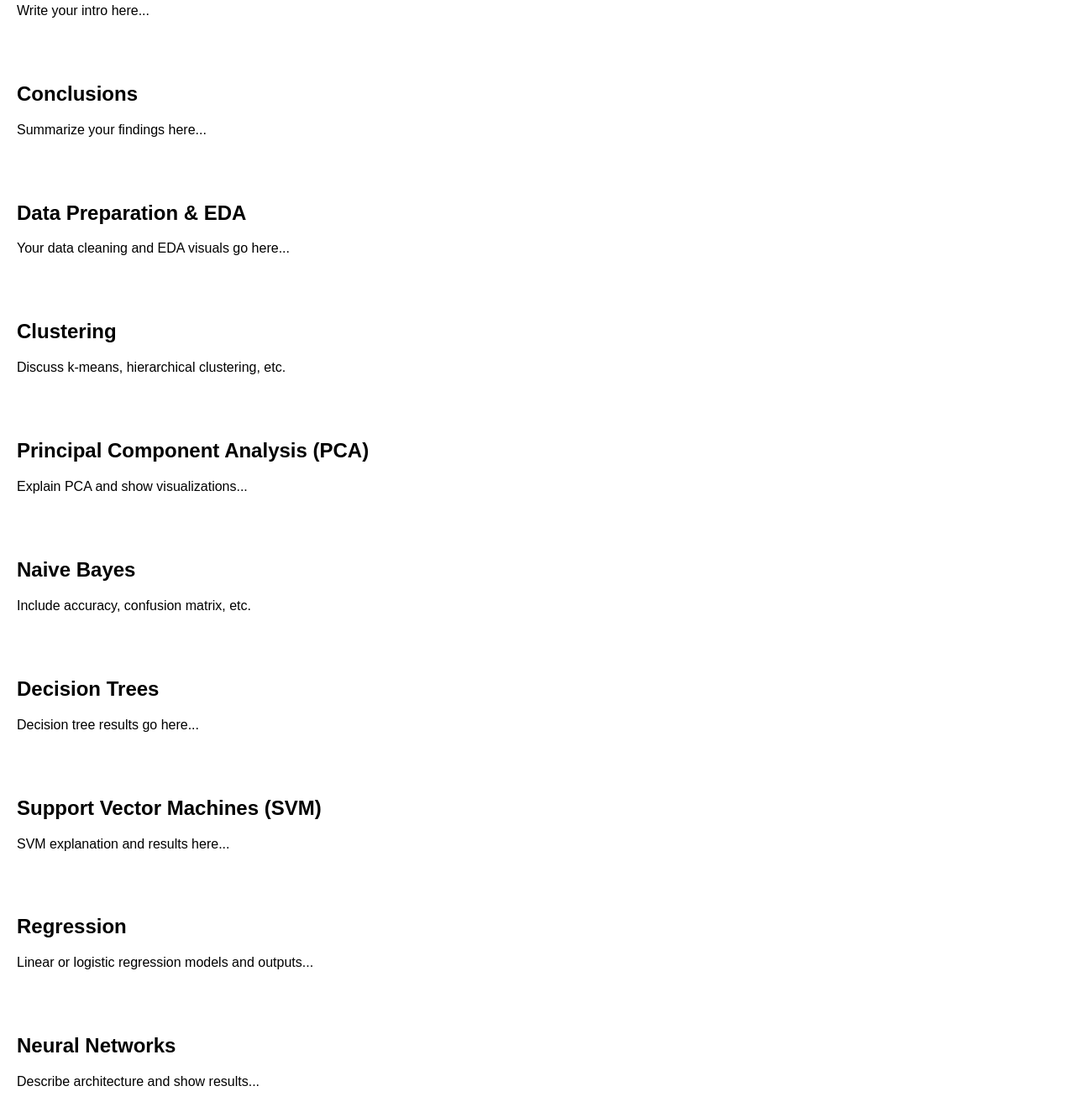
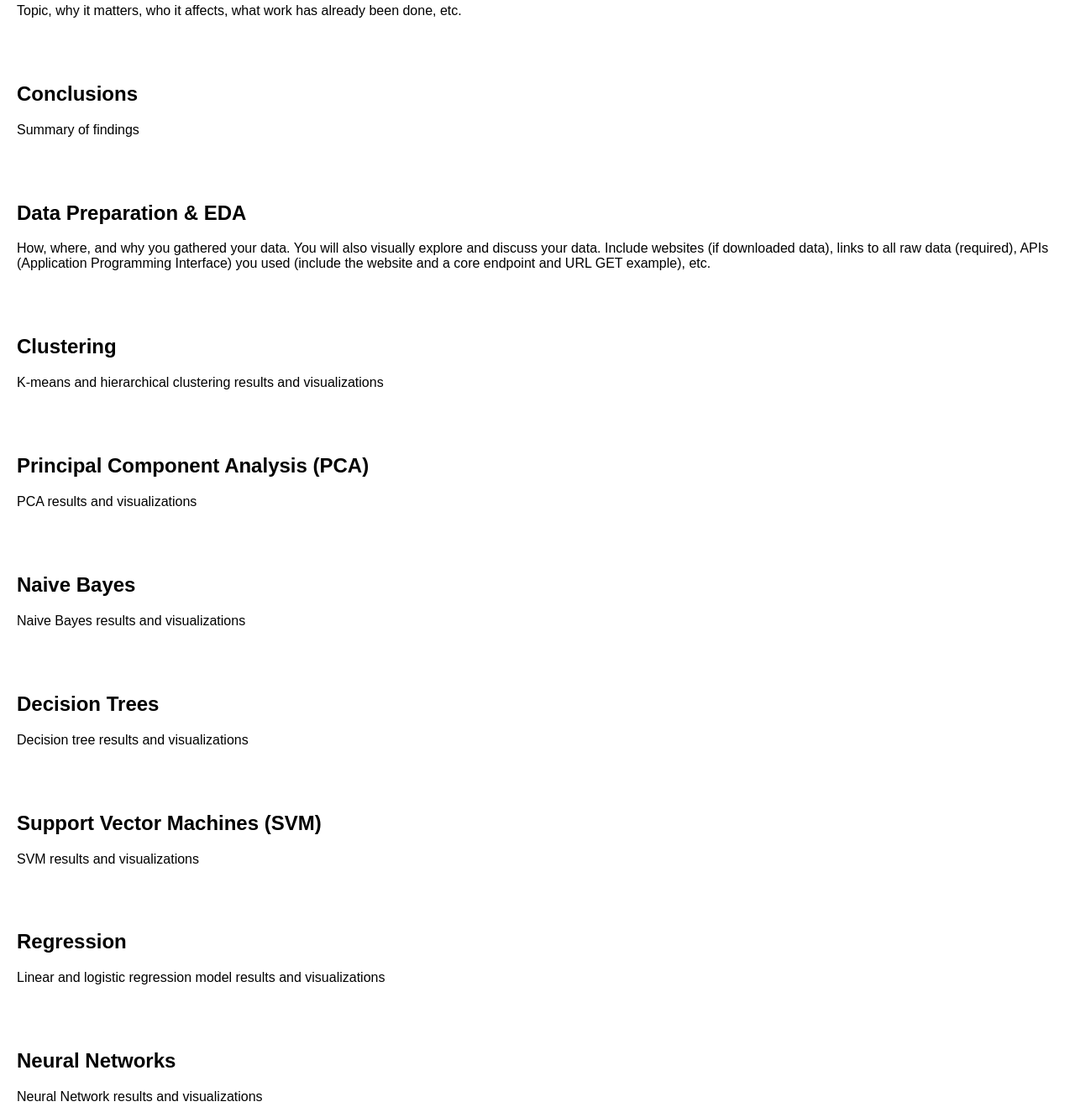
Before and after one commit to vt-art/NSCH-Machine-Learning-Project, a plain HTML site: page index.html in a window 1280 px wide. Shown: the part 130-1449 px from the top of the page at 84% size. Drawn offline with Linux system fonts and the light colour scheme.

Commit message:
Update index.html

```diff
--- a/index.html
+++ b/index.html
@@ -46,52 +46,52 @@
   <!-- Content Sections -->
   <section id="intro">
     <h2>Introduction</h2>
-    <p>Write your intro here...</p>
+    <p>Topic, why it matters, who it affects, what work has already been done, etc. </p>
   </section>
 
   <section id="conclusions">
     <h2>Conclusions</h2>
-    <p>Summarize your findings here...</p>
+    <p>Summary of findings</p>
   </section>
 
   <section id="eda">
     <h2>Data Preparation & EDA</h2>
-    <p>Your data cleaning and EDA visuals go here...</p>
+    <p>How, where, and why you gathered your data. You will also visually explore and discuss your data. Include websites (if downloaded data), links to all raw data (required), APIs (Application Programming Interface) you used (include the website and a core endpoint and URL GET example), etc.</p>
   </section>
 
   <section id="clustering">
     <h2>Clustering</h2>
-    <p>Discuss k-means, hierarchical clustering, etc.</p>
+    <p>K-means and hierarchical clustering results and visualizations</p>
   </section>
 
   <section id="pca">
     <h2>Principal Component Analysis (PCA)</h2>
-    <p>Explain PCA and show visualizations...</p>
+    <p>PCA results and visualizations</p>
   </section>
 
   <section id="nb">
     <h2>Naive Bayes</h2>
-    <p>Include accuracy, confusion matrix, etc.</p>
+    <p>Naive Bayes results and visualizations</p>
   </section>
 
   <section id="dt">
     <h2>Decision Trees</h2>
-    <p>Decision tree results go here...</p>
+    <p>Decision tree results and visualizations</p>
   </section>
 
   <section id="svm">
     <h2>Support Vector Machines (SVM)</h2>
-    <p>SVM explanation and results here...</p>
+    <p>SVM results and visualizations</p>
   </section>
 
   <section id="regression">
     <h2>Regression</h2>
-    <p>Linear or logistic regression models and outputs...</p>
+    <p>Linear and logistic regression model results and visualizations</p>
   </section>
 
   <section id="nn">
     <h2>Neural Networks</h2>
-    <p>Describe architecture and show results...</p>
+    <p>Neural Network results and visualizations</p>
   </section>
 
 </body>
```
